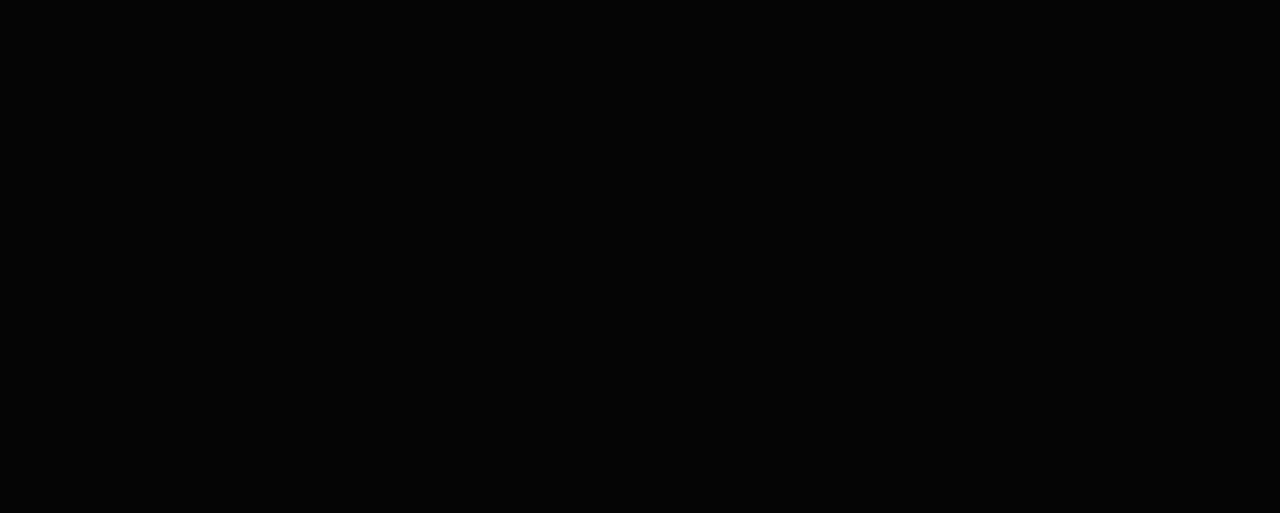
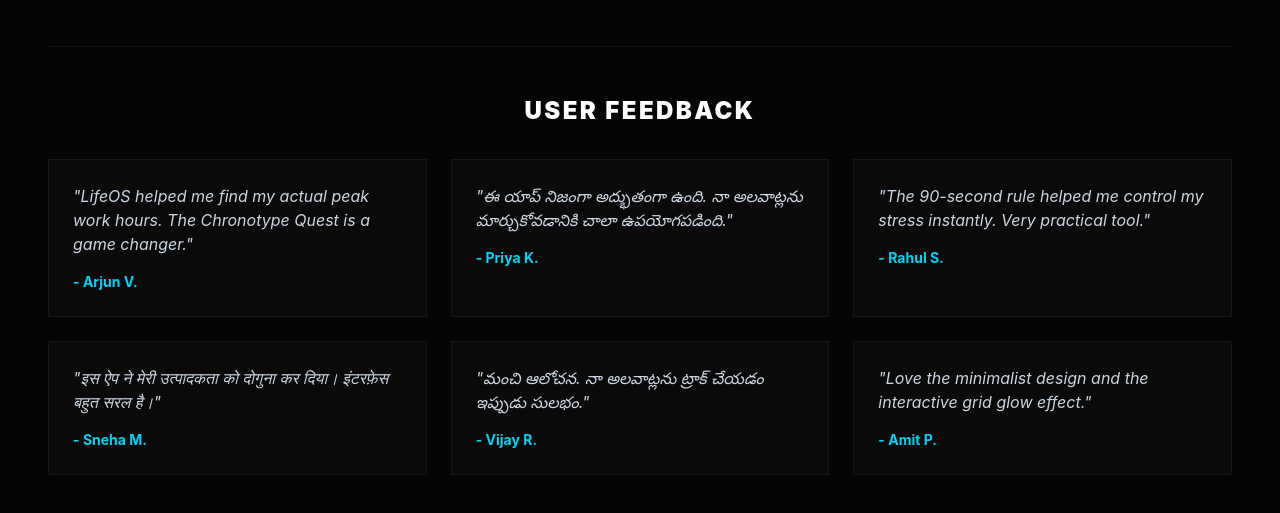
Before and after one commit to aksharap22/LifeOS, a React (Vite) app in the folder frontend/: page / in a window 1280 px wide. Shown: the part 1891-2404 px from the top of the page. Before the commit the page ends 1985 px from the top, so only its background shows below. Built offline with nearby package versions, Linux system fonts and the light colour scheme; no server answers.

Commit message:
feat: Add user testimonials to dashboard

```diff
--- /dev/null
+++ b/frontend/src/components/Testimonials.tsx
@@ -0,0 +1,19 @@
+import { mockReviews } from '../data/mockReviews';
+
+const Testimonials = () => {
+  return (
+    <section className="py-12 border-t border-white/5">
+      <h2 className="text-2xl font-black text-white uppercase tracking-widest mb-8 text-center">User Feedback</h2>
+      <div className="grid grid-cols-1 md:grid-cols-2 lg:grid-cols-3 gap-6">
+        {mockReviews.slice(0, 6).map((review, index) => (
+          <div key={index} className="border border-white/5 bg-[#0a0a0a] p-6">
+            <p className="text-slate-300 italic mb-4">"{review.review}"</p>
+            <div className="text-sm font-bold text-cyan-400">- {review.name}</div>
+          </div>
+        ))}
+      </div>
+    </section>
+  );
+};
+
+export default Testimonials;
--- /dev/null
+++ b/frontend/src/data/mockReviews.ts
@@ -0,0 +1,27 @@
+export const mockReviews = [
+  { name: 'Arjun V.', review: 'LifeOS helped me find my actual peak work hours. The Chronotype Quest is a game changer.', language: 'en' },
+  { name: 'Priya K.', review: 'ఈ యాప్ నిజంగా అద్భుతంగా ఉంది. నా అలవాట్లను మార్చుకోవడానికి చాలా ఉపయోగపడింది.', language: 'te' },
+  { name: 'Rahul S.', review: 'The 90-second rule helped me control my stress instantly. Very practical tool.', language: 'en' },
+  { name: 'Sneha M.', review: 'इस ऐप ने मेरी उत्पादकता को दोगुना कर दिया। इंटरफ़ेस बहुत सरल है।', language: 'hi' },
+  { name: 'Vijay R.', review: 'మంచి ఆలోచన. నా అలవాట్లను ట్రాక్ చేయడం ఇప్పుడు సులభం.', language: 'te' },
+  { name: 'Amit P.', review: 'Love the minimalist design and the interactive grid glow effect.', language: 'en' },
+  { name: 'Megha D.', review: 'चुनौतियां बहुत ही व्यावहारिक हैं। मेरा पसंदीदा "यस ऑडिट" है।', language: 'hi' },
+  { name: 'Kiran S.', review: 'నాకు డ్యాష్‌బోర్డ్ రంగులు బాగా నచ్చాయి. పని చేయడానికి చాలా ప్రోత్సాహకరంగా ఉంది.', language: 'te' },
+  { name: 'John D.', review: 'The AI feedback is surprisingly insightful. Feels like a real coach.', language: 'en' },
+  { name: 'Rohan G.', review: 'मैंने अपनी उत्पादकता में भारी बदलाव देखा है। इसे जरूर आजमाएं।', language: 'hi' },
+  { name: 'Sravani B.', review: 'ఈ లాగ్ సిస్టమ్ చాలా సులభంగా ఉంది.', language: 'te' },
+  { name: 'Sarah L.', review: 'Finally, an app that focuses on experiments rather than just tracking.', language: 'en' },
+  { name: 'Vikram K.', review: 'यह ऐप मेरे लिए गेम चेंजर साबित हुआ।', language: 'hi' },
+  { name: 'Lakshmi P.', review: 'చాలా బాగుంది, కొత్త సవాళ్లు చాలా ఆసక్తికరంగా ఉన్నాయి.', language: 'te' },
+  { name: 'David M.', review: 'The grid hover effect makes the dashboard feel so premium.', language: 'en' },
+  { name: 'Anjali R.', review: 'बहुत ही सरल और प्रभावी। मेरा ध्यान अब बेहतर है।', language: 'hi' },
+  { name: 'Harish V.', review: 'ఈ టూల్ నా సమయాన్ని ఆదా చేస్తోంది.', language: 'te' },
+  { name: 'Emily T.', review: 'The "Digital Shadow Box" challenge helped me break my morning phone addiction.', language: 'en' },
+  { name: 'Sanjay B.', review: 'मेरे लिए यह अब तक का सबसे उपयोगी ऐप है।', language: 'hi' },
+  { name: 'Devi S.', review: 'చాలా అద్భుతమైన యాప్, అందరూ ప్రయత్నించాలి.', language: 'te' },
+  { name: 'Mark W.', review: 'AI empathy messages are a really thoughtful touch. Nice work.', language: 'en' },
+  { name: 'Neha J.', review: 'मुझे इसकी सादगी बहुत पसंद है।', language: 'hi' },
+  { name: 'Ravi M.', review: 'ప్రయోగాలు చేయడం నాకు చాలా కొత్తగా మరియు బాగుంది.', language: 'te' },
+  { name: 'Chris K.', review: 'The new UI is much cleaner. Great job on the redesign.', language: 'en' },
+  { name: 'Sunita P.', review: 'यह ऐप बहुत ही उपयोगी है।', language: 'hi' },
+];
--- a/frontend/src/pages/Dashboard.tsx
+++ b/frontend/src/pages/Dashboard.tsx
@@ -5,6 +5,7 @@
 import { useAuth } from '../hooks/useAuth';
 import { useLanguage } from '../hooks/useLanguage';
 import { challengeTemplates } from '../data/challengeTemplates';
+import Testimonials from '../components/Testimonials';
 
 const Dashboard = () => {
   const [experiments, setExperiments] = useState<any[]>([]);
@@ -166,6 +167,7 @@
           )}
         </div>
       </section>
+      <Testimonials />
     </div>
   );
 };
```
